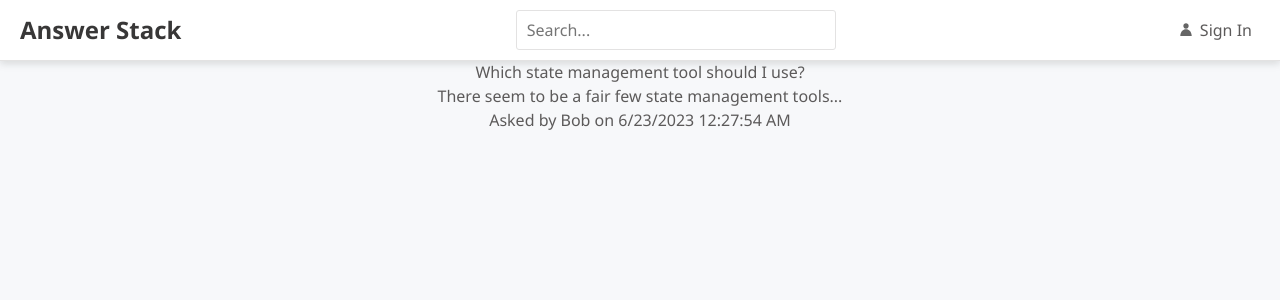
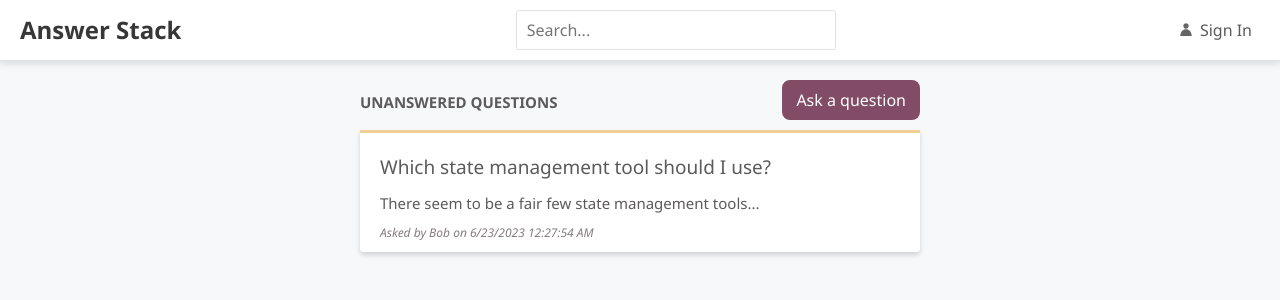
Before and after one commit to ikembakwem/answer-stack, a React (Vite) app: page / in a window 1280 px wide. Shown: the top 300 px of the page. Built offline with nearby package versions, Linux system fonts and the light colour scheme.

Commit message:
Created PrimaryButton component and styled the HomePage component

```diff
--- a/src/App.tsx
+++ b/src/App.tsx
@@ -16,7 +16,6 @@ const Wrapper = styled.div`
   font-family: ${fontfamily};
   font-size: ${fontSize};
   color: ${gray2};
-  text-align: center;
 `;
 
 export default App;
--- a/src/Styles.ts
+++ b/src/Styles.ts
@@ -1,3 +1,5 @@
+import styled from "@emotion/styled";
+
 export const gray1 = "#383737";
 export const gray2 = "#5c5a5a";
 export const gray3 = "#857c81";
@@ -12,3 +14,25 @@ export const accent2 = "#efd197";
 export const fontfamily =
   "'Segoe UI', 'Helvetica Neue', 'sans-serif'";
 export const fontSize = "16px";
+
+export const PrimaryButton = styled.button`
+  background-color: ${primary2};
+  border: 2px solid ${primary2};
+  border-radius: 8px;
+  font-family: ${fontfamily};
+  font-size: ${fontSize};
+  padding: 6px 12px;
+  height: 40px;
+  color: #fff;
+  cursor: pointer;
+  :hover {
+    background-color: ${primary1};
+  }
+  :focus {
+    outline-color: ${primary2};
+  }
+  :disabled {
+    opacity: 0.5;
+    cursor: not-allowed;
+  }
+`;
--- a/src/index.css
+++ b/src/index.css
@@ -28,6 +28,11 @@ a {
   color: rgb(14, 14, 75);
 }
 
+ol,
+ul {
+  list-style: none;
+}
+
 @media (prefers-color-scheme: light) {
   :root {
     color: rgb(39, 39, 42);
--- a/src/ui/components/Header.tsx
+++ b/src/ui/components/Header.tsx
@@ -14,7 +14,7 @@ export const Header = () => {
   return (
     <Wrapper>
       <LogoLink href="./">Answer Stack</LogoLink>
-
+      <SearchContainer>
         <SearchBox>
           <input
             type="text"
@@ -22,6 +22,7 @@ export const Header = () => {
             onChange={handleSearchInput}
           />
         </SearchBox>
+      </SearchContainer>
 
       <NavLink label="Sign In" url="/signin">
         <UserIcon></UserIcon>
@@ -42,3 +43,10 @@ const Wrapper = styled.div`
   border-bottom: 1px solid ${gray5};
   box-shadow: 0 3px 7px 0 rgba(110, 112, 114, 0.21);
 `;
+
+const SearchContainer = styled.div`
+  display: flex;
+  justify-content: center;
+  align-items: center;
+  flex: 1;
+`;
--- a/src/ui/components/PageTitle.tsx
+++ b/src/ui/components/PageTitle.tsx
@@ -1,3 +1,4 @@
+import styled from "@emotion/styled";
 import { FC } from "react";
 
 interface Props {
@@ -5,5 +6,13 @@ interface Props {
 }
 
 export const PageTitle: FC<Props> = ({ children }) => (
-  <h2>{children}</h2>
+  <Title>{children}</Title>
 );
+
+const Title = styled.h2`
+  font-size: 15px;
+  font-weight: bold;
+  margin: 10px 0 5px;
+  text-align: center;
+  text-transform: uppercase;
+`;
--- a/src/ui/components/Question.tsx
+++ b/src/ui/components/Question.tsx
@@ -1,5 +1,7 @@
+import styled from "@emotion/styled";
 import { QuestionData } from "../../QuestionsData";
 import { FC } from "react";
+import { gray2, gray3 } from "../../Styles";
 
 interface Props {
   data: QuestionData;
@@ -10,19 +12,40 @@ export const Question: FC<Props> = ({
   data,
   showContent = true,
 }) => (
-  <div>
-    <div>{data.title}</div>
+  <Wrapper>
+    <Title>{data.title}</Title>
     {showContent && (
-      <div>
+      <Content>
         {data.content.length > 50
           ? `${data.content.substring(0, 50)}...`
           : data.content}
-      </div>
+      </Content>
     )}
-    <div>
+    <AuthorAndTime>
       {`Asked by ${
         data.userName
       } on ${data.created.toLocaleDateString()} ${data.created.toLocaleTimeString()}`}
-    </div>
-  </div>
+    </AuthorAndTime>
+  </Wrapper>
 );
+
+const Wrapper = styled.div`
+  padding: 10px 0;
+`;
+
+const Title = styled.div`
+  padding: 10px 0;
+  font-size: 19px;
+`;
+
+const Content = styled.div`
+  padding-bottom: 10px;
+  font-size: 15px;
+  color: ${gray2};
+`;
+
+const AuthorAndTime = styled.div`
+  font-size: 12px;
+  font-style: italic;
+  color: ${gray3};
+`;
--- a/src/ui/components/QuestionList.tsx
+++ b/src/ui/components/QuestionList.tsx
@@ -1,6 +1,8 @@
 import { QuestionData } from "../../QuestionsData";
 import { FC } from "react";
 import { Question } from "./Question";
+import styled from "@emotion/styled";
+import { accent2, gray5 } from "../../Styles";
 
 interface Props {
   data: QuestionData[];
@@ -11,7 +13,7 @@ export const QuestionList: FC<Props> = ({
   data,
   renderItem,
 }) => (
-  <ul>
+  <UList>
     {data.map((question) => (
       <li key={question.questionId}>
         {renderItem ? (
@@ -21,5 +23,20 @@ export const QuestionList: FC<Props> = ({
         )}
       </li>
     ))}
-  </ul>
+  </UList>
 );
+
+const UList = styled.ul`
+  margin: 10px 0 0;
+  padding: 0 20px;
+  background-color: #fff;
+  border-radius: 0 0 4px 4px;
+  border-top: 3px solid ${accent2};
+  box-shadow: 0 3px 5px 0 rgba(0, 0, 0, 0.16);
+  li {
+    border-top: 1px solid ${gray5};
+    :first-of-type {
+      border-top: none;
+    }
+  }
+`;
--- a/src/ui/pages/HomePage.tsx
+++ b/src/ui/pages/HomePage.tsx
@@ -6,6 +6,8 @@ import { QuestionList } from "../components/QuestionList";
 import { Page } from "./Page";
 import { PageTitle } from "../components/PageTitle";
 import { useEffect, useState } from "react";
+import styled from "@emotion/styled";
+import { PrimaryButton } from "../../Styles";
 
 export const HomePage = () => {
   const [questions, setQuestions] = useState<
@@ -32,12 +34,12 @@ export const HomePage = () => {
 
   return (
     <Page>
-      <div>
+      <Container>
         <PageTitle>Unanswered Questions</PageTitle>
-        <button onClick={handleAskQuestion}>
+        <PrimaryButton onClick={handleAskQuestion}>
           Ask a question
-        </button>
-      </div>
+        </PrimaryButton>
+      </Container>
       {questionsLoading ? (
         <div>Loading...</div>
       ) : (
@@ -46,3 +48,9 @@ export const HomePage = () => {
     </Page>
   );
 };
+
+const Container = styled.div`
+  display: flex;
+  align-items: center;
+  justify-content: space-between;
+`;
--- a/src/ui/pages/Page.tsx
+++ b/src/ui/pages/Page.tsx
@@ -1,5 +1,6 @@
 import { FC } from "react";
 import { PageTitle } from "../components/PageTitle";
+import styled from "@emotion/styled";
 
 interface Props {
   title?: string;
@@ -10,8 +11,14 @@ export const Page: FC<Props> = ({
   title,
   children,
 }) => (
-  <div>
+  <Wrapper>
     {title && <PageTitle>{title}</PageTitle>}
     {children}
-  </div>
+  </Wrapper>
 );
+
+const Wrapper = styled.div`
+  margin: 50px auto 20px auto;
+  padding: 30px 20px;
+  max-width: 600px;
+`;
```
Lines whose indentation alone changed are shown as unchanged.
